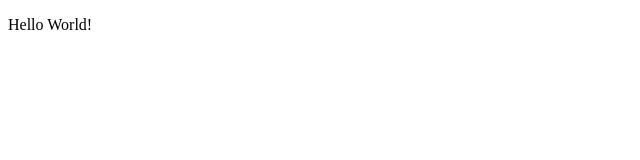
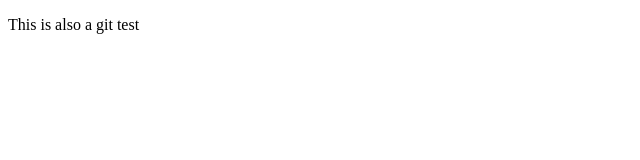
Before and after one commit to luozimin/gittest, a plain HTML site: page index.html in a window 1280 px wide. Shown: the full height of the page, 0-640 px from the left. Drawn offline with Linux system fonts and the light colour scheme.

Commit message:
change the text in index.html

```diff
--- a/index.html
+++ b/index.html
@@ -7,6 +7,6 @@
     <title>Document</title>
 </head>
 <body>
-    <p>Hello World!</p>
+    <p>This is also a git test</p>
 </body>
 </html>
```
